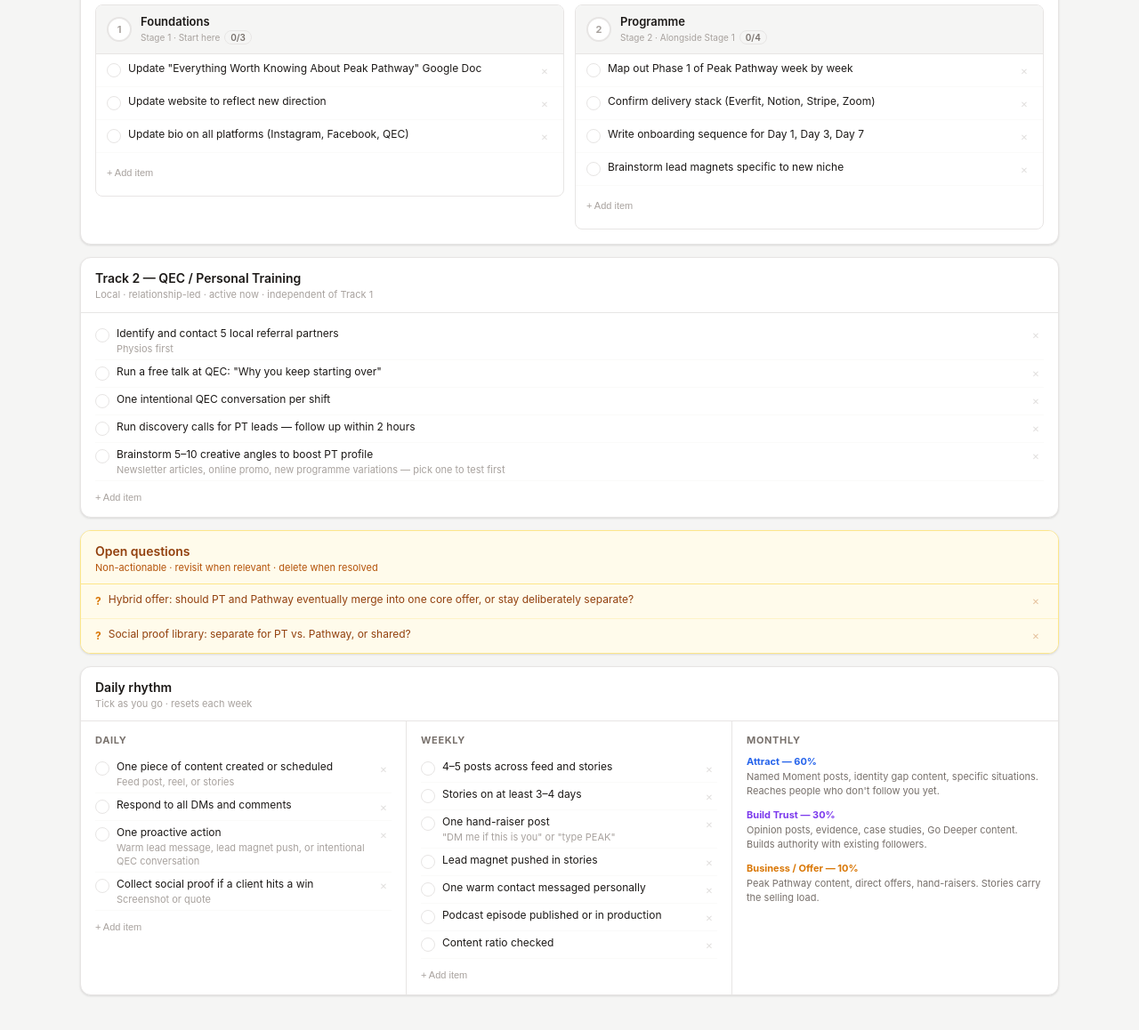
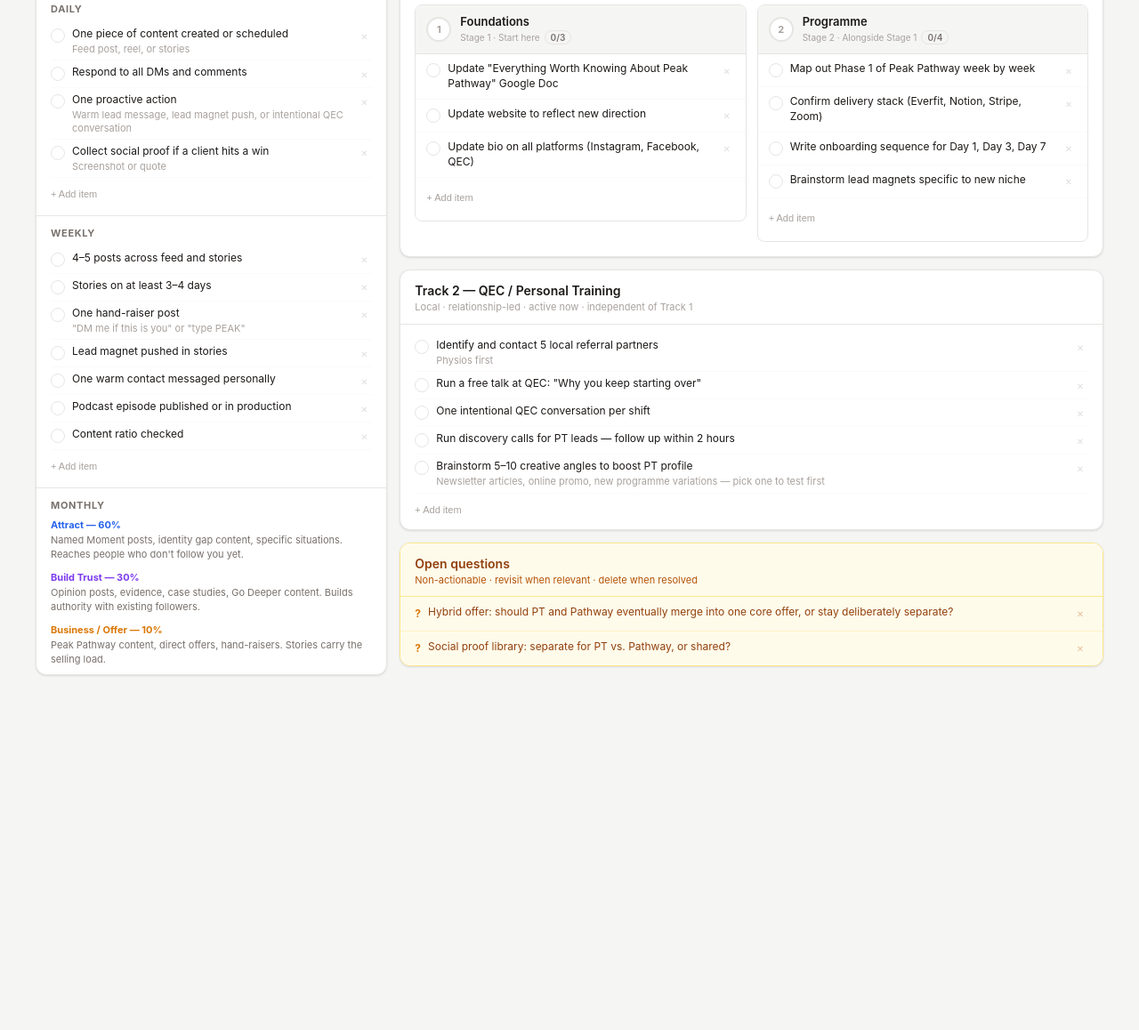
Before and after one commit to avalon1920/pnc-marketing, a plain HTML site: page index.html in a window 1280 px wide. Shown: the part 166-1324 px from the top of the page at 89% size. After the commit the page ends 973 px from the top, so only its background shows below. Drawn offline with Linux system fonts and the light colour scheme.

Commit message:
Layout: rhythm sidebar left 1/3, tracks right 2/3

```diff
--- a/index.html
+++ b/index.html
@@ -14,7 +14,7 @@
     --shadow: 0 1px 3px rgba(0,0,0,0.07), 0 1px 2px rgba(0,0,0,0.05);
   }
   body { font-family: -apple-system, BlinkMacSystemFont, 'Segoe UI', Roboto, sans-serif; background: var(--bg); color: var(--text); padding: 24px 20px 48px; min-height: 100vh; }
-  .wrap { max-width: 1100px; margin: 0 auto; }
+  .wrap { max-width: 1200px; margin: 0 auto; }
 
   .page-header { margin-bottom: 20px; }
   .page-header-top { display: flex; align-items: flex-start; justify-content: space-between; }
@@ -25,10 +25,19 @@
   .export-btn:hover { border-color: var(--muted); color: var(--text); }
   .export-btn.copied { background: var(--green-bg); border-color: var(--green); color: var(--green); }
 
-  .card { background: var(--card); border-radius: 12px; border: 1px solid var(--border); box-shadow: var(--shadow); overflow: hidden; margin-bottom: 14px; }
+  .layout { display: grid; grid-template-columns: 1fr 2fr; gap: 14px; align-items: start; }
+  .layout-left { position: sticky; top: 24px; }
+  .layout-right > .card { margin-bottom: 14px; }
+  .layout-right > .card:last-child { margin-bottom: 0; }
+
+  .card { background: var(--card); border-radius: 12px; border: 1px solid var(--border); box-shadow: var(--shadow); overflow: hidden; }
   .card-head { padding: 14px 16px 11px; border-bottom: 1px solid var(--border); }
   .card-title { font-size: 14px; font-weight: 600; }
   .card-subtitle { font-size: 11px; color: var(--faint); margin-top: 3px; line-height: 1.4; }
+
+  .rhythm-section { padding: 12px 16px 8px; }
+  .rhythm-section:not(:last-child) { border-bottom: 1px solid var(--border); }
+  .rhythm-section-title { font-size: 11px; font-weight: 700; text-transform: uppercase; letter-spacing: 0.06em; color: var(--muted); margin-bottom: 8px; }
 
   .stage-head { display: flex; align-items: center; justify-content: space-between; padding: 14px 16px 11px; border-bottom: 1px solid var(--border); }
   .stage-nav-btns { display: flex; align-items: center; gap: 6px; }
@@ -77,11 +86,6 @@
   .oq-item:hover .oq-del { opacity: 1; }
   @media (hover: none) { .oq-del { opacity: 0.35; } }
 
-  .rhythm-grid { display: grid; grid-template-columns: 1fr 1fr 1fr; }
-  .rhythm-col { padding: 14px 16px 6px; }
-  .rhythm-col:not(:last-child) { border-right: 1px solid var(--border); }
-  .rhythm-col-title { font-size: 11px; font-weight: 700; text-transform: uppercase; letter-spacing: 0.06em; color: var(--muted); margin-bottom: 10px; }
-
   .lst-item { display: flex; align-items: flex-start; gap: 6px; padding: 5px 0; border-bottom: 1px solid #fafaf9; }
   .lst-item:last-of-type { border-bottom: none; }
   .lst-left { display: flex; align-items: flex-start; gap: 8px; flex: 1; min-width: 0; cursor: pointer; }
@@ -106,7 +110,7 @@
   .add-confirm { font-size: 11px; padding: 4px 10px; border-radius: 5px; border: none; background: var(--blue); color: white; cursor: pointer; white-space: nowrap; }
   .add-cancel  { font-size: 11px; padding: 4px 8px; border-radius: 5px; border: 1px solid var(--border); background: var(--bg); color: var(--muted); cursor: pointer; }
 
-  .bucket-block { margin-bottom: 11px; }
+  .bucket-block { margin-bottom: 10px; }
   .bucket-block:last-child { margin-bottom: 0; }
   .bucket-title { font-size: 11px; font-weight: 700; margin-bottom: 3px; }
   .bucket-title.attract { color: var(--blue); }
@@ -114,9 +118,10 @@
   .bucket-title.offer   { color: var(--amber); }
   .bucket-desc { font-size: 11px; color: var(--muted); line-height: 1.45; }
 
-  @media (max-width: 640px) {
-    .rhythm-grid { grid-template-columns: 1fr; }
-    .rhythm-col:not(:last-child) { border-right: none; border-bottom: 1px solid var(--border); }
+  @media (max-width: 768px) {
+    .layout { grid-template-columns: 1fr; }
+    .layout-left { position: static; }
+    .layout-right > .card { margin-bottom: 14px; }
     .stage-cards-wrap { grid-template-columns: 1fr; }
   }
 </style>
@@ -131,6 +136,42 @@
     </div>
     <div class="meta"><span id="hdr-date"></span><span id="hdr-week"></span></div>
   </div>
+
+  <div class="layout">
+
+    <div class="layout-left">
+      <div class="card">
+        <div class="card-head">
+          <div class="card-title">Daily rhythm</div>
+          <div class="card-subtitle">Tick as you go &middot; resets each week</div>
+        </div>
+        <div class="rhythm-section">
+          <div class="rhythm-section-title">Daily</div>
+          <div id="list-daily"></div>
+        </div>
+        <div class="rhythm-section">
+          <div class="rhythm-section-title">Weekly</div>
+          <div id="list-weekly"></div>
+        </div>
+        <div class="rhythm-section">
+          <div class="rhythm-section-title">Monthly</div>
+          <div class="bucket-block">
+            <div class="bucket-title attract">Attract &mdash; 60%</div>
+            <div class="bucket-desc">Named Moment posts, identity gap content, specific situations. Reaches people who don't follow you yet.</div>
+          </div>
+          <div class="bucket-block">
+            <div class="bucket-title trust">Build Trust &mdash; 30%</div>
+            <div class="bucket-desc">Opinion posts, evidence, case studies, Go Deeper content. Builds authority with existing followers.</div>
+          </div>
+          <div class="bucket-block">
+            <div class="bucket-title offer">Business / Offer &mdash; 10%</div>
+            <div class="bucket-desc">Peak Pathway content, direct offers, hand-raisers. Stories carry the selling load.</div>
+          </div>
+        </div>
+      </div>
+    </div>
+
+    <div class="layout-right">
 
       <div class="card">
         <div class="stage-head">
@@ -165,35 +206,6 @@
         <div id="oq-list"></div>
       </div>
 
-  <div class="card">
-    <div class="card-head">
-      <div class="card-title">Daily rhythm</div>
-      <div class="card-subtitle">Tick as you go &middot; resets each week</div>
-    </div>
-    <div class="rhythm-grid">
-      <div class="rhythm-col">
-        <div class="rhythm-col-title">Daily</div>
-        <div id="list-daily"></div>
-      </div>
-      <div class="rhythm-col">
-        <div class="rhythm-col-title">Weekly</div>
-        <div id="list-weekly"></div>
-      </div>
-      <div class="rhythm-col">
-        <div class="rhythm-col-title">Monthly</div>
-        <div class="bucket-block">
-          <div class="bucket-title attract">Attract &mdash; 60%</div>
-          <div class="bucket-desc">Named Moment posts, identity gap content, specific situations. Reaches people who don't follow you yet.</div>
-        </div>
-        <div class="bucket-block">
-          <div class="bucket-title trust">Build Trust &mdash; 30%</div>
-          <div class="bucket-desc">Opinion posts, evidence, case studies, Go Deeper content. Builds authority with existing followers.</div>
-        </div>
-        <div class="bucket-block">
-          <div class="bucket-title offer">Business / Offer &mdash; 10%</div>
-          <div class="bucket-desc">Peak Pathway content, direct offers, hand-raisers. Stories carry the selling load.</div>
-        </div>
-      </div>
     </div>
   </div>
 
```
Lines whose indentation alone changed are shown as unchanged.
